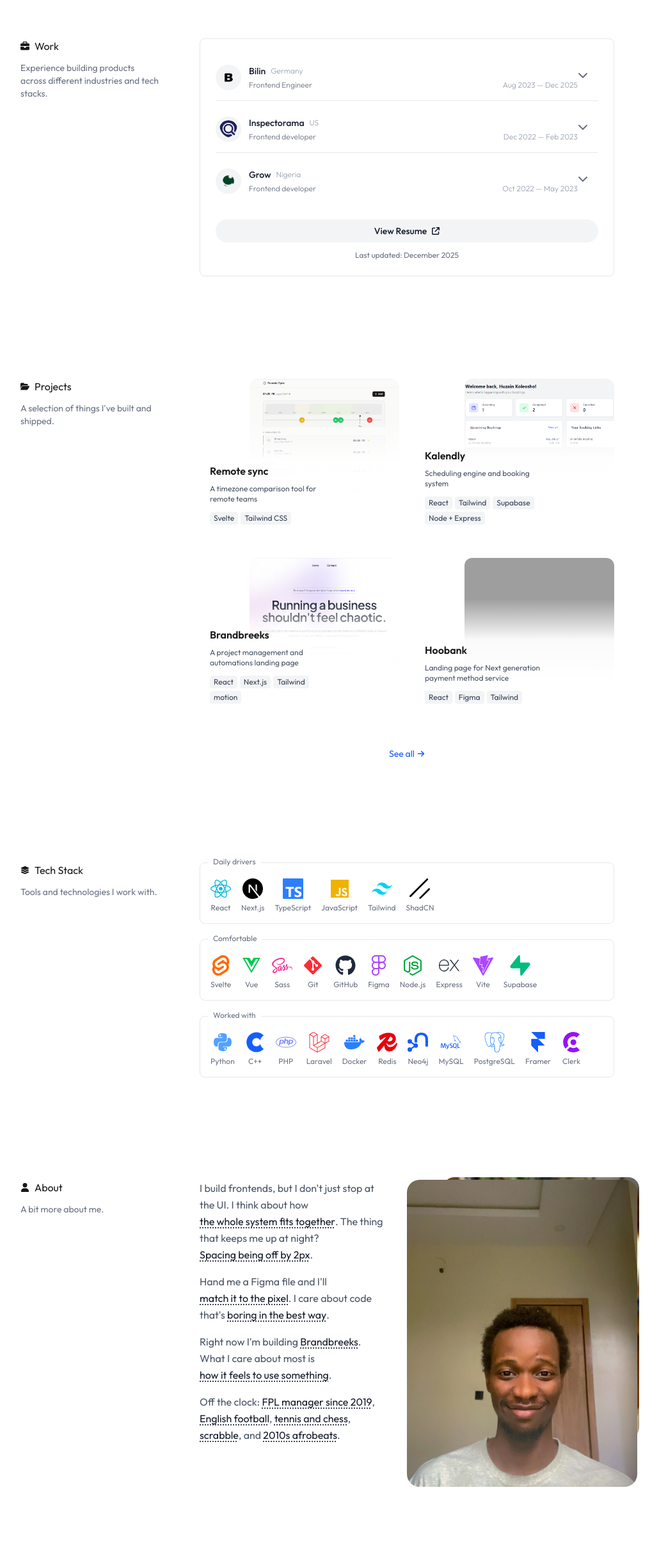
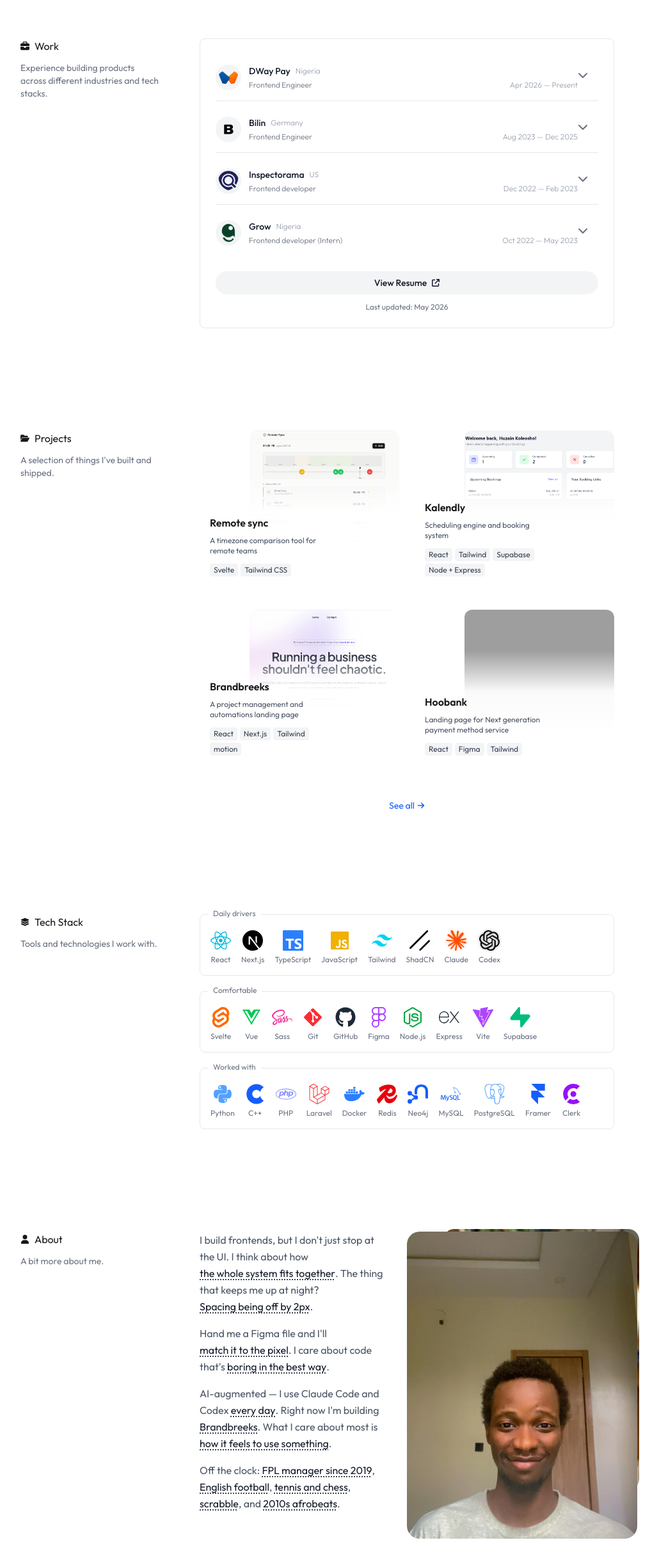
Before and after one commit to Uzayn/my-portfolio, a Next.js app: page / in a window 1280 px wide. Shown: the part 820-3263 px from the top of the page at 64% size, without its empty margins (144-1174 px from the left). Built offline with nearby package versions, Linux system fonts and the light colour scheme; grey boxes are pictures that could not be loaded.

Commit message:
feat: update work xp and about

```diff
--- a/src/app/globals.css
+++ b/src/app/globals.css
@@ -31,3 +31,17 @@
 .animate-fade-in {
   animation: fade-in 0.3s ease-out;
 }
+
+@keyframes shine-glow {
+  0%,
+  100% {
+    filter: drop-shadow(0 0 0 transparent) brightness(1);
+  }
+  50% {
+    filter: drop-shadow(0 0 5px currentColor) brightness(1.15);
+  }
+}
+
+.animate-shine {
+  animation: shine-glow 2.8s ease-in-out infinite;
+}
--- a/src/components/About.tsx
+++ b/src/components/About.tsx
@@ -154,14 +154,23 @@
                   .
                 </p>
                 <p className="mt-4">
-                  Right now I&apos;m building{" "}
+                  AI-augmented — I use Claude Code and Codex{" "}
+                  <Expandable
+                    trigger="every day"
+                    detail=" - they handle a lot of my planning, coding, and debugging now, more than I do manually these days"
+                    isOpen={expanded.has("ai")}
+                    onToggle={() => toggle("ai")}
+                    shouldPulse={isInView}
+                    pulseDelay={1.1}
+                  />
+                  . Right now I&apos;m building{" "}
                   <Expandable
                     trigger="Brandbreeks"
                     detail=" with my partner - I own the frontend and most of the design decisions. It's a mix of research, intuition, and a lot of iteration"
                     isOpen={expanded.has("business")}
                     onToggle={() => toggle("business")}
                     shouldPulse={isInView}
-                    pulseDelay={1.1}
+                    pulseDelay={1.3}
                   />
                   . What I care about most is{" "}
                   <Expandable
@@ -170,7 +179,7 @@
                     isOpen={expanded.has("emotions")}
                     onToggle={() => toggle("emotions")}
                     shouldPulse={isInView}
-                    pulseDelay={1.3}
+                    pulseDelay={1.5}
                   />
                   .
                 </p>
@@ -182,7 +191,7 @@
                     isOpen={expanded.has("fpl")}
                     onToggle={() => toggle("fpl")}
                     shouldPulse={isInView}
-                    pulseDelay={1.5}
+                    pulseDelay={1.7}
                   />
                   ,{" "}
                   <Expandable
@@ -191,7 +200,7 @@
                     isOpen={expanded.has("football")}
                     onToggle={() => toggle("football")}
                     shouldPulse={isInView}
-                    pulseDelay={1.7}
+                    pulseDelay={1.9}
                   />
                   ,{" "}
                   <Expandable
@@ -200,7 +209,7 @@
                     isOpen={expanded.has("tennis")}
                     onToggle={() => toggle("tennis")}
                     shouldPulse={isInView}
-                    pulseDelay={1.9}
+                    pulseDelay={2.1}
                   />
                   ,{" "}
                   <Expandable
@@ -209,7 +218,7 @@
                     isOpen={expanded.has("scrabble")}
                     onToggle={() => toggle("scrabble")}
                     shouldPulse={isInView}
-                    pulseDelay={2.1}
+                    pulseDelay={2.3}
                   />
                   , and{" "}
                   <Expandable
@@ -218,7 +227,7 @@
                     isOpen={expanded.has("music")}
                     onToggle={() => toggle("music")}
                     shouldPulse={isInView}
-                    pulseDelay={2.3}
+                    pulseDelay={2.5}
                   />
                   .
                 </p>
--- a/src/components/Stack.tsx
+++ b/src/components/Stack.tsx
@@ -29,6 +29,8 @@
   SiClerk,
   SiVite,
   SiExpress,
+  SiClaude,
+  SiOpenai,
 } from "react-icons/si";
 import { IconType } from "react-icons";
 
@@ -36,6 +38,7 @@
   name: string;
   icon: IconType;
   color: string;
+  shine?: boolean;
 }
 
 const dailyDrivers: Technology[] = [
@@ -45,6 +48,8 @@
   { name: "JavaScript", icon: FaJs, color: "text-yellow-500" },
   { name: "Tailwind", icon: SiTailwindcss, color: "text-cyan-400" },
   { name: "ShadCN", icon: SiShadcnui, color: "text-black" },
+  { name: "Claude", icon: SiClaude, color: "text-orange-600", shine: true },
+  { name: "Codex", icon: SiOpenai, color: "text-black", shine: true },
 ];
 
 const comfortable: Technology[] = [
@@ -92,7 +97,11 @@
           return (
             <div key={index} className="flex flex-col items-center gap-1.5">
               <div className="size-7 md:size-8">
-                <Icon className={`w-full h-full ${tech.color}`} />
+                <Icon
+                  className={`w-full h-full ${tech.color} ${
+                    tech.shine ? "animate-shine" : ""
+                  }`}
+                />
               </div>
               <span className="text-xs text-gray-500 text-center">
                 {tech.name}
--- a/src/components/Work.tsx
+++ b/src/components/Work.tsx
@@ -2,7 +2,11 @@
 
 import { useState } from "react";
 import { motion, AnimatePresence } from "framer-motion";
-import { FaBriefcase, FaChevronDown, FaArrowUpRightFromSquare } from "react-icons/fa6";
+import {
+  FaBriefcase,
+  FaChevronDown,
+  FaArrowUpRightFromSquare,
+} from "react-icons/fa6";
 import Image from "next/image";
 
 interface WorkExperience {
@@ -20,17 +24,38 @@
   collaborators?: { name: string; url: string }[]; // Optional: List of collaborators with URLs
 }
 
+function getLastMonthEnd() {
+  const lastMonth = new Date();
+  lastMonth.setDate(1);
+  lastMonth.setMonth(lastMonth.getMonth() - 1);
+  const label = lastMonth.toLocaleString("en-US", {
+    month: "short",
+    year: "numeric",
+  });
+  return { label, dateTime: String(lastMonth.getFullYear()) };
+}
+
 const workExperience: WorkExperience[] = [
+  {
+    company: "DWay Pay",
+    title: "Frontend Engineer",
+    location: "Nigeria",
+    logo: "/images/companies/dway.png",
+    start: "Apr 2026",
+    end: {
+      label: "Present",
+      dateTime: "2026",
+    },
+    details: "Vue, Typescript, Tailwind CSS, Postman, Figma",
+    description: [],
+  },
   {
     company: "Bilin",
     title: "Frontend Engineer",
     location: "Germany",
     logo: "/images/companies/bilin.png",
     start: "Aug 2023",
-    end: {
-      label: "Dec 2025",
-      dateTime: "2025",
-    },
+    end: getLastMonthEnd(),
     details:
       "Svelte, TypeScript, Tailwind CSS, ShadCN UI, Laravel, PHP, Sass, Inertia.js, Docker, Redis, Neo4j",
     description: [
@@ -66,7 +91,7 @@
   },
   {
     company: "Grow",
-    title: "Frontend developer",
+    title: "Frontend developer (Intern)",
     location: "Nigeria",
     logo: "/images/companies/grow.png",
     start: "Oct 2022",
@@ -110,7 +135,7 @@
             <Image
               src={role.logo}
               alt={`${role.company} logo`}
-              className={`h-7 w-7 rounded-full object-cover ${
+              className={`h-fit w-fit p-1 rounded-full object-cover ${
                 role.company === "Grow" ? "scale-65" : ""
               }`}
               width={28}
@@ -253,7 +278,7 @@
                 <FaArrowUpRightFromSquare className="ml-2 h-3 w-3" />
               </a>
               <p className="mt-3 text-xs text-gray-500 text-center">
-                Last updated: December 2025
+                Last updated: May 2026
               </p>
             </div>
           </div>
```
Also changed, not shown: public/images/companies/dway.png (added).
